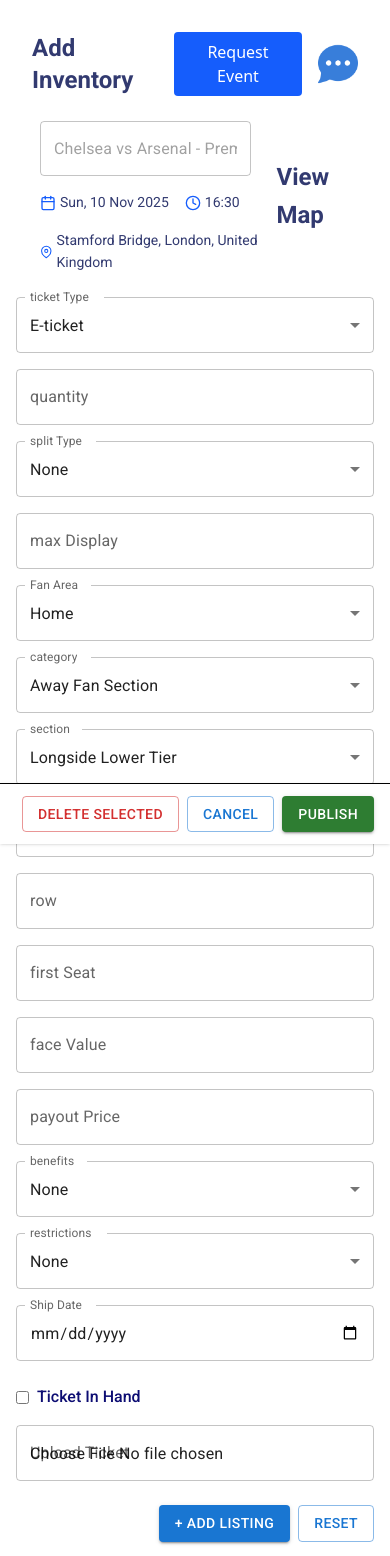
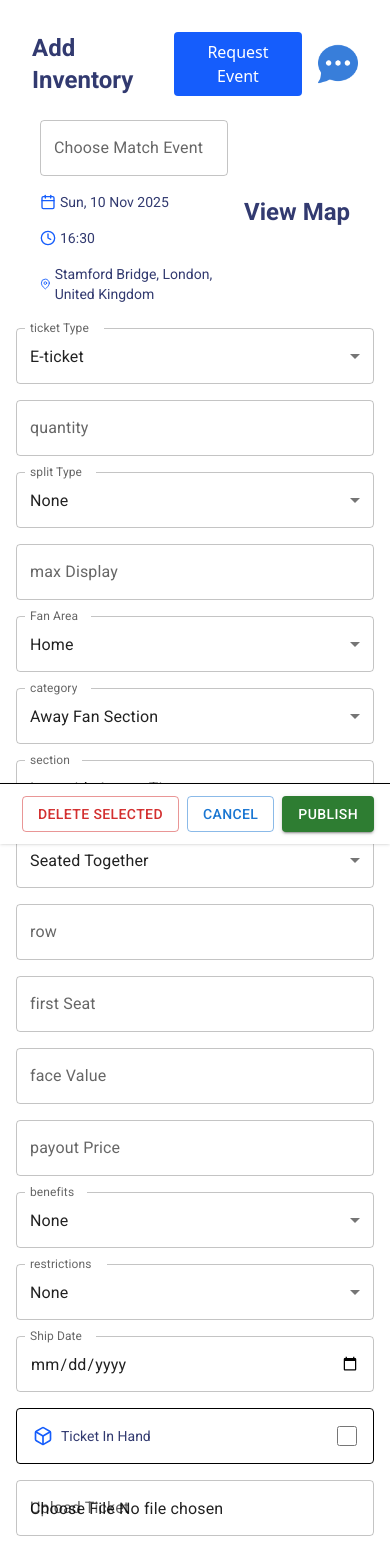
Before and after one commit to muraliSMD/addInventory, a Next.js app: page / in a window 390 px wide. Shown: the top 1556 px of the page. Built offline with nearby package versions, Linux system fonts and the light colour scheme.

Commit message:
fix on ui and header

```diff
--- a/app/addInventory.js
+++ b/app/addInventory.js
@@ -2,7 +2,7 @@
 
 import { useState } from "react";
 import { AiFillEdit, AiOutlineDelete } from "react-icons/ai";
-import { FiCalendar, FiClock, FiMapPin, FiCopy } from "react-icons/fi";
+import { FiCalendar, FiClock, FiMapPin, FiCopy, FiBox } from "react-icons/fi";
 import Image from "next/image";
 import message from "../public/images/chat.png";
 import {
@@ -16,6 +16,7 @@
 
 export default function AddInventory() {
   const initialForm = {
+    matchEvent: "",
     ticketType: "E-ticket",
     quantity: "",
     splitType: "None",
@@ -155,8 +156,8 @@
   );
 
   return (
-
     <div className="p-4">
+      {/* Header */}
       <header className="p-4 bg-white">
         <div className="flex justify-between items-center mb-4">
           <h2 className="text-2xl font-bold text-blue-900">Add Inventory</h2>
@@ -168,40 +169,54 @@
           </div>
         </div>
 
-    {/* Event Info Section */}
-    <div className="flex gap-4 p-2 rounded">
-      <div className="flex flex-wrap gap-4 w-3/4 items-center">
+        <div className="flex items-center justify-between gap-4 p-2 rounded flex-wrap md:flex-nowrap">
+  {/* Left section: Match Event + Info */}
+  <div className="flex items-center gap-4 flex-wrap md:flex-nowrap flex-1">
+    <div className="w-full md:w-[300px]">
       <TextField
-          className="border rounded px-2 py-1"
-          type="text"
-          placeholder="Chelsea vs Arsenal - Premier League"
+        fullWidth
+        name="matchEvent"
+        label="Choose Match Event"
+        value={form.matchEvent}
+        onChange={handleChange}
+        error={!!formErrors.matchEvent}
+        helperText={formErrors.matchEvent}
       />
+    </div>
+
     <div className="flex items-center gap-1">
       <FiCalendar className="text-blue-600" />
-          <span className="text-lg font-medium">Sun, 10 Nov 2025</span>
+      <span className="text-sm md:text-base font-medium">Sun, 10 Nov 2025</span>
     </div>
+
     <div className="flex items-center gap-1">
       <FiClock className="text-blue-600" />
-          <span className="text-lg font-medium">16:30</span>
+      <span className="text-sm md:text-base font-medium">16:30</span>
     </div>
+
     <div className="flex items-center gap-1">
       <FiMapPin className="text-blue-600" />
-          <span className="text-lg font-medium">
+      <span className="text-sm md:text-base font-medium">
         Stamford Bridge, London, United Kingdom
       </span>
     </div>
   </div>
-      <div className="flex justify-end w-1/4 items-center">
-        <h2 className="text-blue-700 font-semibold text-lg cursor-pointer">
+
+  {/* Right section: View Map */}
+  <div className="whitespace-nowrap">
+    <h2 className="text-blue-700 font-semibold text-base md:text-lg cursor-pointer">
       View Map
     </h2>
   </div>
 </div>
+
       </header>
 
-      {/* Form */}
+      {/* Form Fields */}
       <div className="grid grid-cols-1 md:grid-cols-6 gap-4 mb-6">
         {Object.entries(form).map(([key, value]) => {
+          if (key === "matchEvent") return null; // Already rendered above
+
           if (selectOptions[key]) {
             return (
               <FormControl key={key} fullWidth error={!!formErrors[key]}>
@@ -240,14 +255,21 @@
             );
           } else if (key === "ticketInHand") {
             return (
-              <div key={key} className="flex items-center mt-2">
+              <div
+                key={key}
+                className="flex items-center justify-between border px-4 py-[9px] rounded h-[56px]"
+              >
+                <div className="flex items-center gap-2">
+                  <FiBox className="text-blue-600" size={20} />
+                  <span className="text-sm font-medium">Ticket In Hand</span>
+                </div>
                 <input
                   type="checkbox"
-                  name={key}
+                  name="ticketInHand"
                   checked={value}
                   onChange={handleChange}
+                  className="w-5 h-5"
                 />
-                <label className="ml-2">Ticket In Hand</label>
               </div>
             );
           } else if (key === "uploadTicket") {
@@ -258,7 +280,6 @@
                 type="file"
                 name={key}
                 label="Upload Ticket"
-
               />
             );
           } else {
@@ -282,6 +303,7 @@
         })}
       </div>
 
+      {/* Actions */}
       <div className="flex justify-end gap-2 mb-4">
         <Button onClick={handleAddListing} variant="contained" color="primary">
           {editId ? "Update Listing" : "+ Add Listing"}
@@ -361,13 +383,9 @@
         </table>
       </div>
 
-
+      {/* Footer */}
       <footer className="fixed bottom-0 left-0 w-full bg-white border-t px-4 py-3 flex justify-end gap-2 shadow z-10">
-  <Button
-    onClick={handleDeleteSelected}
-    variant="outlined"
-    color="error"
-  >
+        <Button onClick={handleDeleteSelected} variant="outlined" color="error">
           Delete Selected
         </Button>
         <Button variant="outlined">Cancel</Button>
@@ -376,7 +394,5 @@
         </Button>
       </footer>
     </div>
-
-
   );
 }
```
Lines whose indentation alone changed are shown as unchanged.
